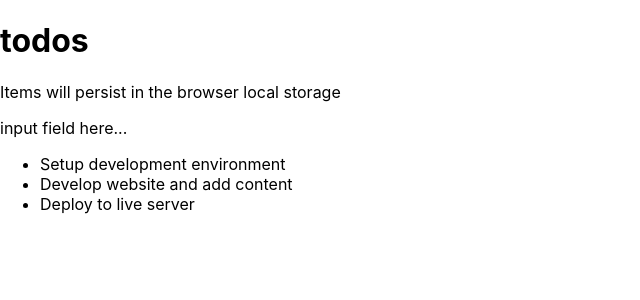
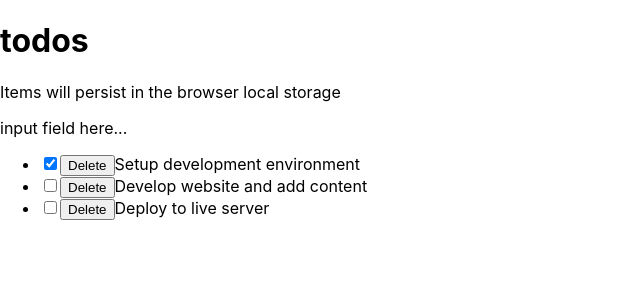
Before and after one commit to Fombi-Favour/todos-react, a React (Create React App) app: page / in a window 1280 px wide. Shown: the top 300 px of the page, without its empty margins (0-640 px from the left). Built offline with nearby package versions, Linux system fonts and the light colour scheme.

Commit message:
Update TodoItem.jsx

```diff
--- a/src/components/TodoItem.jsx
+++ b/src/components/TodoItem.jsx
@@ -1,6 +1,12 @@
 /* eslint-disable react/prop-types */
 import React from 'react';
 
-const TodoItem = ({ itemProp }) => <li>{itemProp.title}</li>;
+const TodoItem = ({ itemProp, handleChange, delTodo }) => (
+  <li>
+    <input type="checkbox" checked={itemProp.completed} onChange={() => handleChange(itemProp.id)} />
+    <button type="button" onClick={() => delTodo(itemProp.id)}>Delete</button>
+    {itemProp.title}
+  </li>
+);
 
 export default TodoItem;
```
